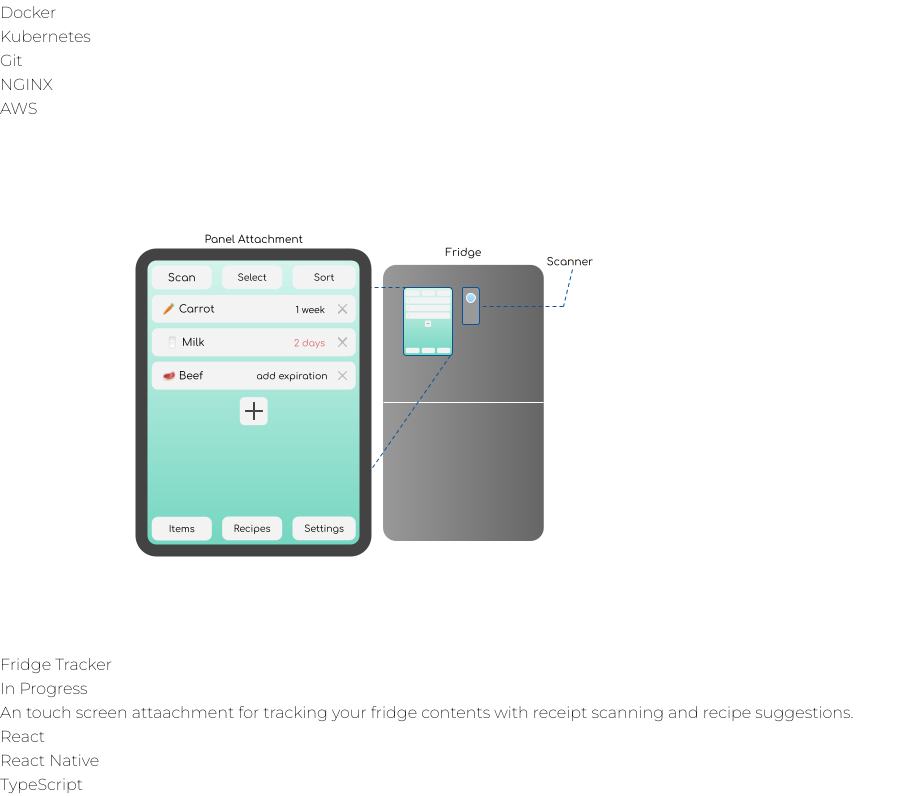
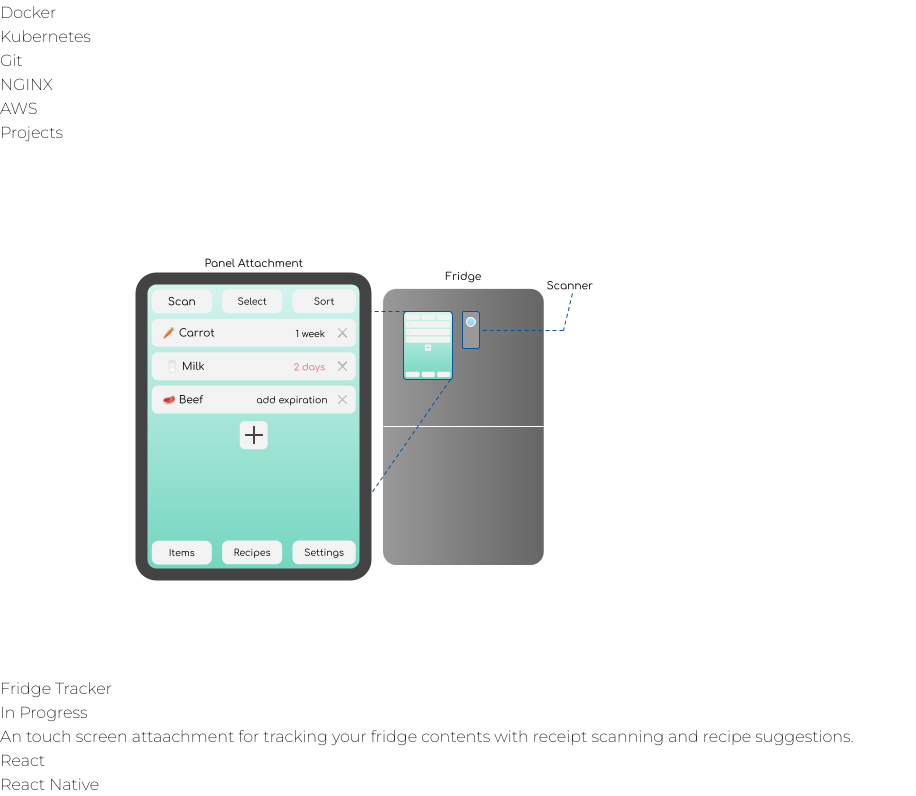
Before and after one commit to JeffC25/JeffC25.github.io, a React (Vite) app: page / in a window 1280 px wide. Shown: the part 1687-2483 px from the top of the page, without its empty margins (0-916 px from the left). Built offline with nearby package versions, Linux system fonts and the light colour scheme.

Commit message:
adjust non-desktop cutoffs

```diff
--- a/src/components/AboutWidget.tsx
+++ b/src/components/AboutWidget.tsx
@@ -12,14 +12,16 @@ const AboutWidget = ({ tab }: Props) => {
                 I'm passionate about fullstack web development, cloud architectures, and open-source software.
                 When I'm not developing, I enjoy cooking, drawing, and playing the guitar.
             </p>
-            <div className="w-1/4 pl-10 aspect-square hidden lg:block flex-grow">
+            <div className="w-1/4 pl-10 aspect-square hidden md:block flex-grow">
                 <div className="relative">
                     <img
                         src={pfp}
                         className="aspect-square object-cover rounded-md bottom-2 right-2 absolute shadow-sm"
                         referrerPolicy="no-referrer"
                     />
-                    <div className="aspect-square w-full rounded-md bg-gradient-to-tr from-lime-300 via-cyan-400 to-blue-500"></div>
+                    <div className="aspect-square w-full rounded-md bg-gradient-to-tr from-lime-300 via-cyan-400 to-blue-500">
+                        <div className="aspect-square "></div>
+                    </div>
                 </div>
             </div>
         </section>
--- a/src/components/Navbar.tsx
+++ b/src/components/Navbar.tsx
@@ -1,6 +1,6 @@
 const Navbar = () => {
     return (
-        <nav className="fixed top-0 w-full h-16 flex flex-row text-lg items-center justify-center z-50 px-52  backdrop-blur-xl shadow-md">
+        <nav className="fixed top-0 w-full h-16 flex flex-row text-lg items-center justify-center z-50 px-20 lg:px-52  backdrop-blur-xl shadow-md">
             <a href="#home" className="hidden md:block ">Jeff Chen</a>
             <div className="flex-grow-0 md:flex-grow"></div>
             <a href="#home" className="text-center px-2 hover:text-lime-500 hover:animate-pulse">Home</a>
--- a/src/pages/Projects.tsx
+++ b/src/pages/Projects.tsx
@@ -9,7 +9,8 @@ import virtualfilesystem from '../assets/projects/virtualfilesystem/1.png';
 
 const Projects = () => {
     return (
-        <div id="projects" className=" w-full snap-start flex justify-center flex-col items-center space-y-10 py-44">
+        <div id="projects" className="w-full snap-start flex justify-center flex-col items-center space-y-10 py-24">
+            <h1 className="text-xl">Projects</h1>
             {Project({
                 title: "Fridge Tracker",
                 description: "An touch screen attaachment for tracking your fridge contents with receipt scanning and recipe suggestions.",
@@ -21,11 +22,11 @@ const Projects = () => {
             })}
             {Project({
                 title: "Movie Browser",
-                description: "A fullstack website for browsing and discovering movies.",
+                description: "A fullstack website for browsing and discovering movie catalogs and details.",
                 website: "https://movie.yerf.dev",
                 image: moviebrowser,
                 alt: "Project Thumbnail",
-                technologies: ["React", "TypeScript", "Tailwind", "Go", "Redis", "NGINX", "Docker", "AWS"],
+                technologies: ["React", "TypeScript", "Tailwind", "Go", "Redis", "PostgreSQL", "NGINX"],
                 links: [{ title: "Demo", url: "https://movie.yerf.dev" }, { title: "GitHub", url: "https://movie.yerf.dev" }]
             })}
 
@@ -57,7 +58,7 @@ const Projects = () => {
                 website: "https://github.com/Cybersecurity-Project-Group/Cookietective",
                 image: cookietective,
                 alt: "Project Thumbnail",
-                technologies: ["Python", "Selenium", "SQLite", "Mitmproxy", "Docker"],
+                technologies: ["Python", "Selenium", "SQLite", "Mitmproxy"],
                 links: [{ title: "GitHub", url: "https://github.com/Cybersecurity-Project-Group/Cookietective" }]
             })}
 
```
